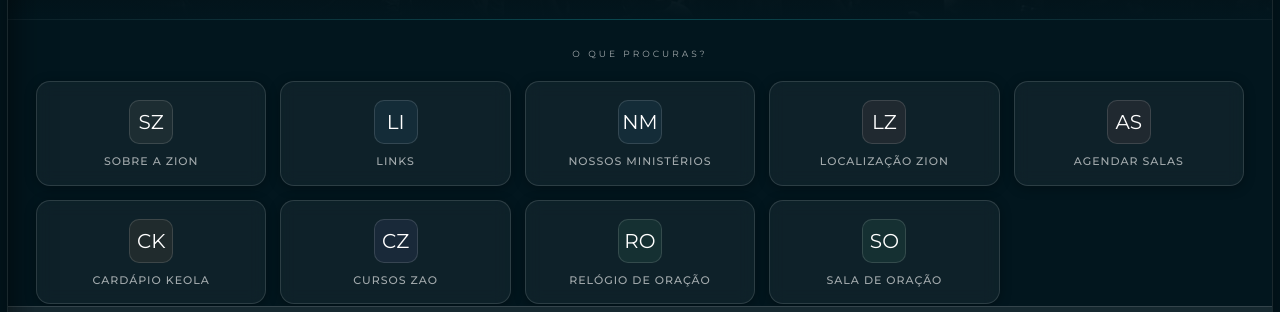
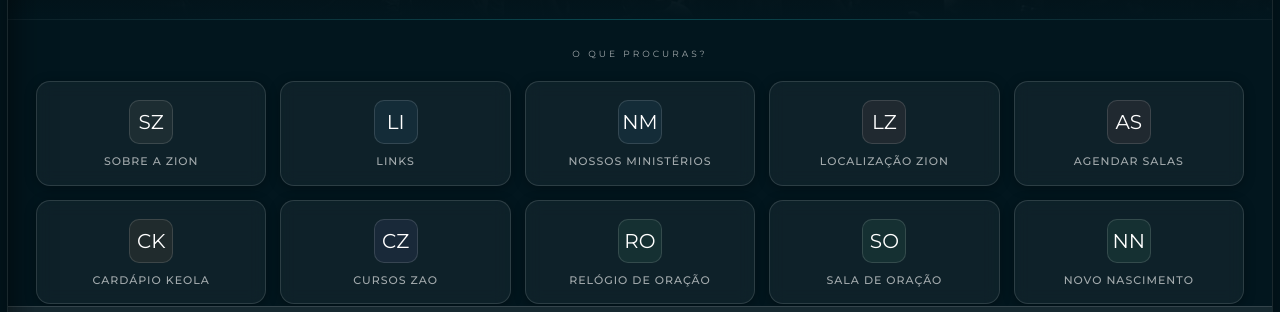
Before and after one commit to rpixinine/zion-chat, a website: page index.html in a window 1280 px wide. Shown: the part 405-717 px from the top of the page. Drawn offline with Linux system fonts and the light colour scheme.

Commit message:
Update index.html

```diff
--- a/index.html
+++ b/index.html
@@ -307,6 +307,11 @@
                     <span class="label">Sala de Oração</span>
                 </a>
 
+                <a href="https://portal.zionlisboa.pt/novo-nascimento" class="btn-icon">
+                    <div class="icon-wrap ic-green"></div>
+                    <span class="label">Novo Nascimento</span>
+                </a>
+
                 <!--                <a href="chat" class="btn-icon">-->
                 <!--                    <div class="icon-wrap ic-gold"></div>-->
                 <!--                    <span class="label">Assistente Virtual</span>-->
```
Lines whose indentation alone changed are shown as unchanged.
